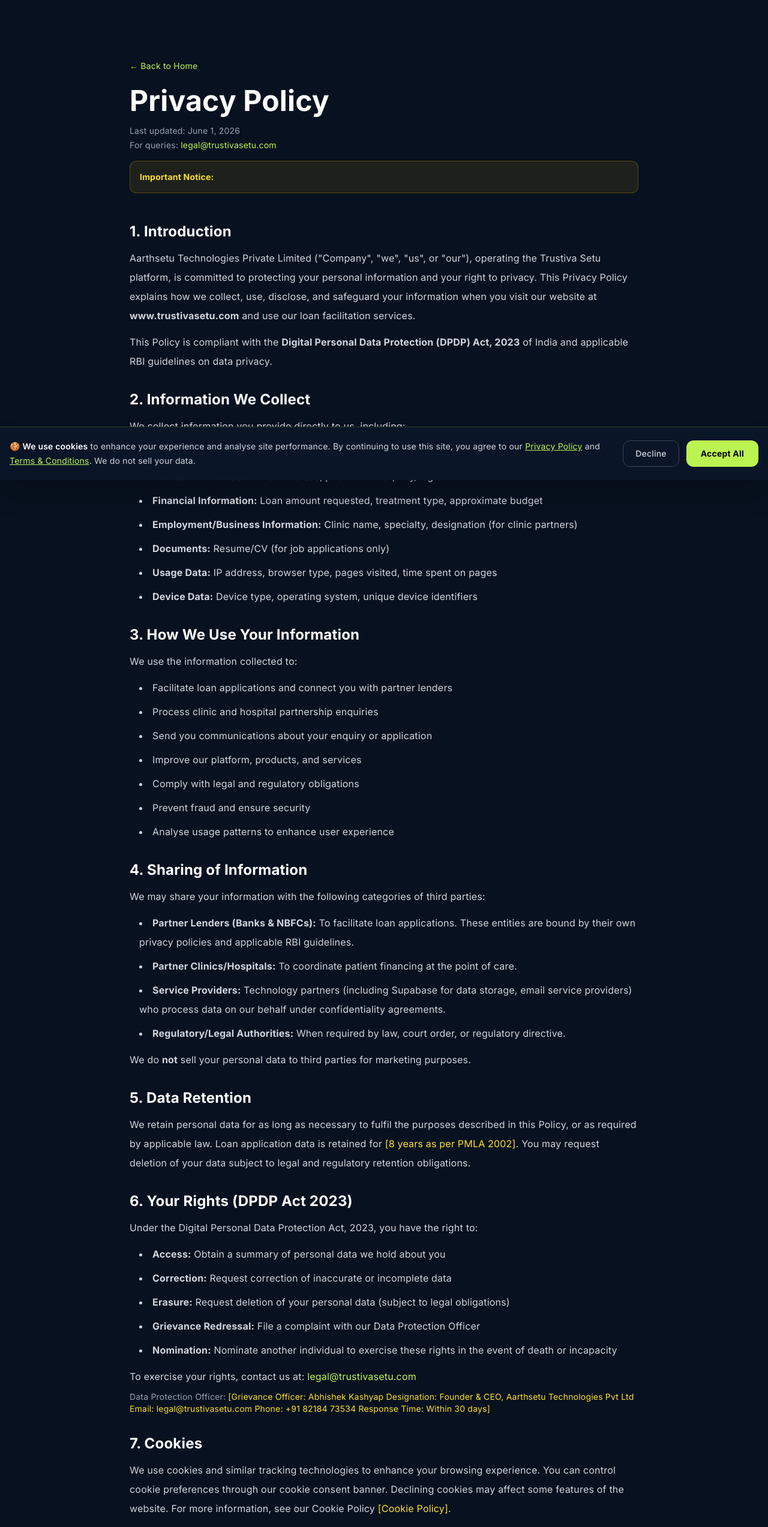
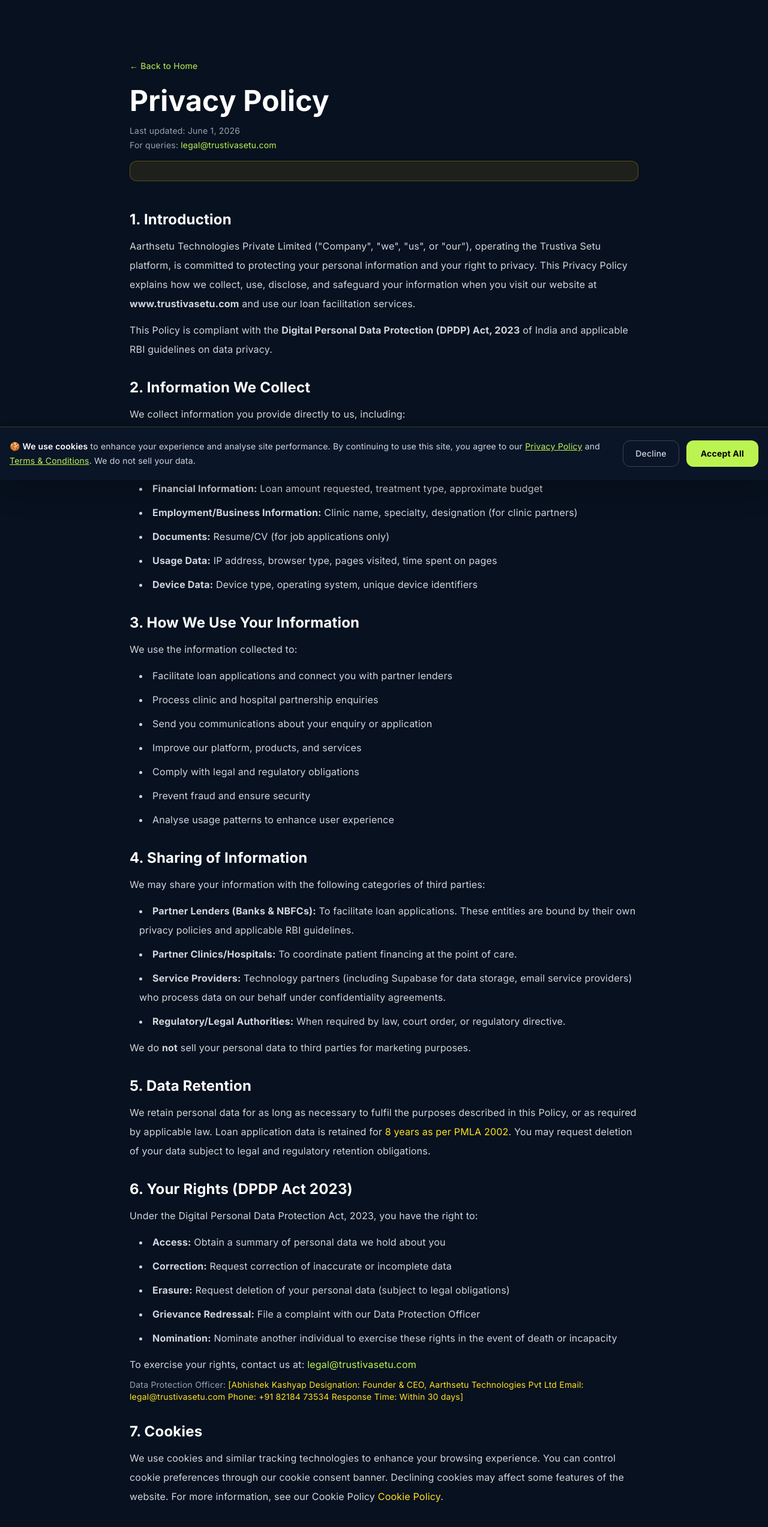
Before and after one commit to TrustivaSetu/TRUSTIVASETU-WEBSITE, a Next.js app: page /privacy-policy in a window 1280 px wide. Shown: the top 2545 px of the page at 60% size. Built offline with nearby package versions, Linux system fonts and the light colour scheme; a web font is replaced by a local one.

Commit message:
fix: remove remaining brackets in privacy policy

```diff
--- a/app/privacy-policy/page.tsx
+++ b/app/privacy-policy/page.tsx
@@ -24,7 +24,7 @@
             For queries: <a href={`mailto:${EMAIL}`} className="text-lime-300 hover:underline">{EMAIL}</a>
           </p>
           <div className="mt-4 bg-yellow-500/10 border border-yellow-500/30 rounded-xl p-4 text-yellow-300 text-sm">
-            <p className="font-bold">Important Notice:</p>
+            <p className="font-bold"></p>
           </div>
         </div>
 
@@ -106,7 +106,7 @@
             <p>
               We retain personal data for as long as necessary to fulfil the purposes described in this Policy,
               or as required by applicable law. Loan application data is retained for{" "}
-              <span className="text-yellow-300">[8 years as per PMLA 2002]</span>.
+              <span className="text-yellow-300">8 years as per PMLA 2002</span>.
               You may request deletion of your data subject to legal and regulatory retention obligations.
             </p>
           </section>
@@ -126,7 +126,7 @@
               <a href={`mailto:${EMAIL}`} className="text-lime-300 hover:underline">{EMAIL}</a>
             </p>
             <p className="mt-2 text-sm text-gray-400">
-              Data Protection Officer: <span className="text-yellow-300">[Grievance Officer: Abhishek Kashyap
+              Data Protection Officer: <span className="text-yellow-300">[Abhishek Kashyap
 Designation: Founder & CEO, Aarthsetu Technologies Pvt Ltd
 Email: legal@trustivasetu.com
 Phone: +91 82184 73534
@@ -141,7 +141,7 @@
               You can control cookie preferences through our cookie consent banner.
               Declining cookies may affect some features of the website.
               For more information, see our Cookie Policy{" "}
-              <span className="text-yellow-300">[Cookie Policy]</span>.
+              <span className="text-yellow-300">Cookie Policy</span>.
             </p>
           </section>
 
@@ -186,7 +186,7 @@
               This Privacy Policy is governed by the laws of India, including the Information Technology Act, 2000,
               the Digital Personal Data Protection Act, 2023, and applicable RBI guidelines.
               Any disputes shall be subject to the exclusive jurisdiction of courts in{" "}
-              <span className="text-yellow-300">[Moradabad, Uttar Pradesh]</span>.
+              <span className="text-yellow-300">Moradabad, Uttar Pradesh</span>.
             </p>
           </section>
 
```
